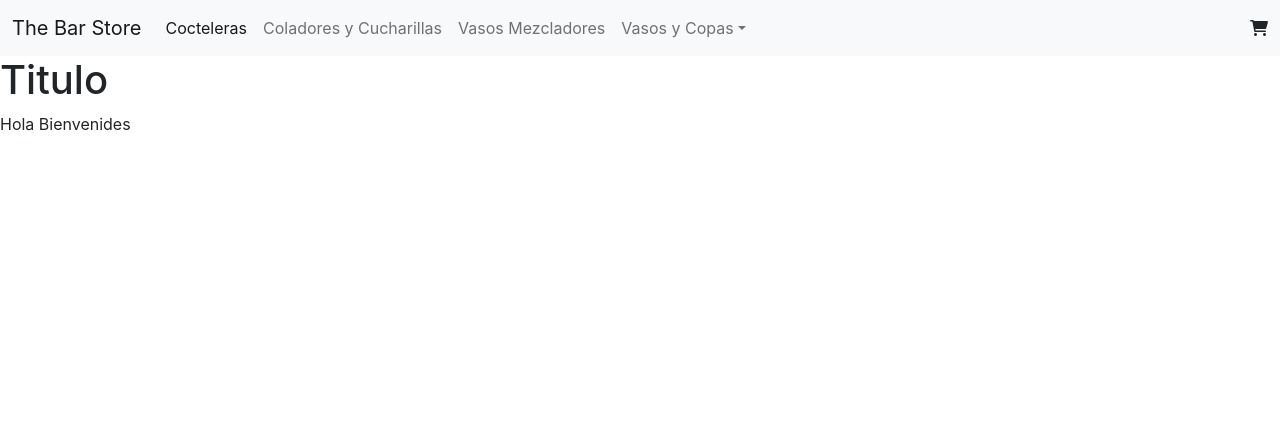
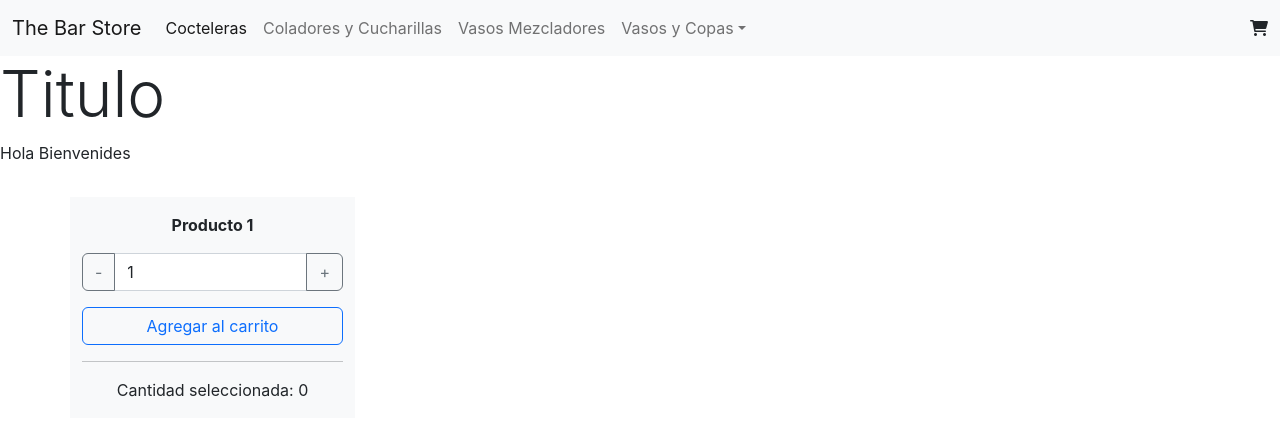
Before and after one commit to nezaga/Proyecto-CoderReact, a React (Create React App) app: page / in a window 1280 px wide. Shown: the top 436 px of the page. Built offline with nearby package versions, Linux system fonts and the light colour scheme.

Commit message:
Desafio 3, agregado de contador de producto

```diff
--- /dev/null
+++ b/src/components/ItemCount.jsx
@@ -0,0 +1,49 @@
+import React from "react";
+import { useState } from "react";
+
+const ItemCount = ({stock, initial, onAdd}) => {
+    const [itemStock, setItemStock] = useState(stock);
+    const [itemQty, setItemQty] = useState(initial);
+    const [itemAdd, setItemAdd] = useState(onAdd);
+
+    const substractQty = (value) => {
+        if (value > 0) {
+            setItemQty(value);
+        }
+    }
+
+    const addQty = (value) => {
+        if (value <= itemStock) {
+            setItemQty(value);
+        }
+    }
+
+    const addToCart = () => {
+        if (itemQty <= itemStock) {
+        setItemStock(itemStock - itemQty);
+        setItemAdd(itemAdd + itemQty);
+        }
+    }
+
+    return (
+        <div className="container py-3">
+            <div className="row">
+                <div className="col-md-3 bg-light">
+                    <p className="text-center pt-3"><strong>Producto 1</strong></p>
+                    <div className="input-group mb-3">
+                        <button className="btn btn-outline-secondary" type="button" id="button-addon1" onClick={() => {substractQty(itemQty - 1)}}>-</button>
+                        <input type="text" className="form-control" value={itemQty}></input>
+                        <button className="btn btn-outline-secondary" type="button" id="button-addon2" onClick={() => {addQty(itemQty + 1)}}>+</button>
+                    </div>
+                    <div className="d-grid gap-2">
+                        <button className="btn btn-outline-primary" type="button" onClick={() => {addToCart()}}>Agregar al carrito</button>
+                    </div>
+                    <hr/>
+                    <p className="text-center">Cantidad seleccionada: {itemAdd} </p>
+                </div>
+            </div>
+        </div>
+    )
+};
+
+export default ItemCount;
--- a/src/components/ItemListContainer.jsx
+++ b/src/components/ItemListContainer.jsx
@@ -1,10 +1,12 @@
 import React from "react";
+import ItemCount from "./ItemCount";
 
 const ItemListContainer = (props) => {
     return (
         <div>
-            <h1>Titulo</h1>
+            <h1 className="display-3">Titulo</h1>
             <p>{props.greeting}</p>
+            <ItemCount stock={5} initial={1} onAdd={0}/>
         </div>
 
 
```
